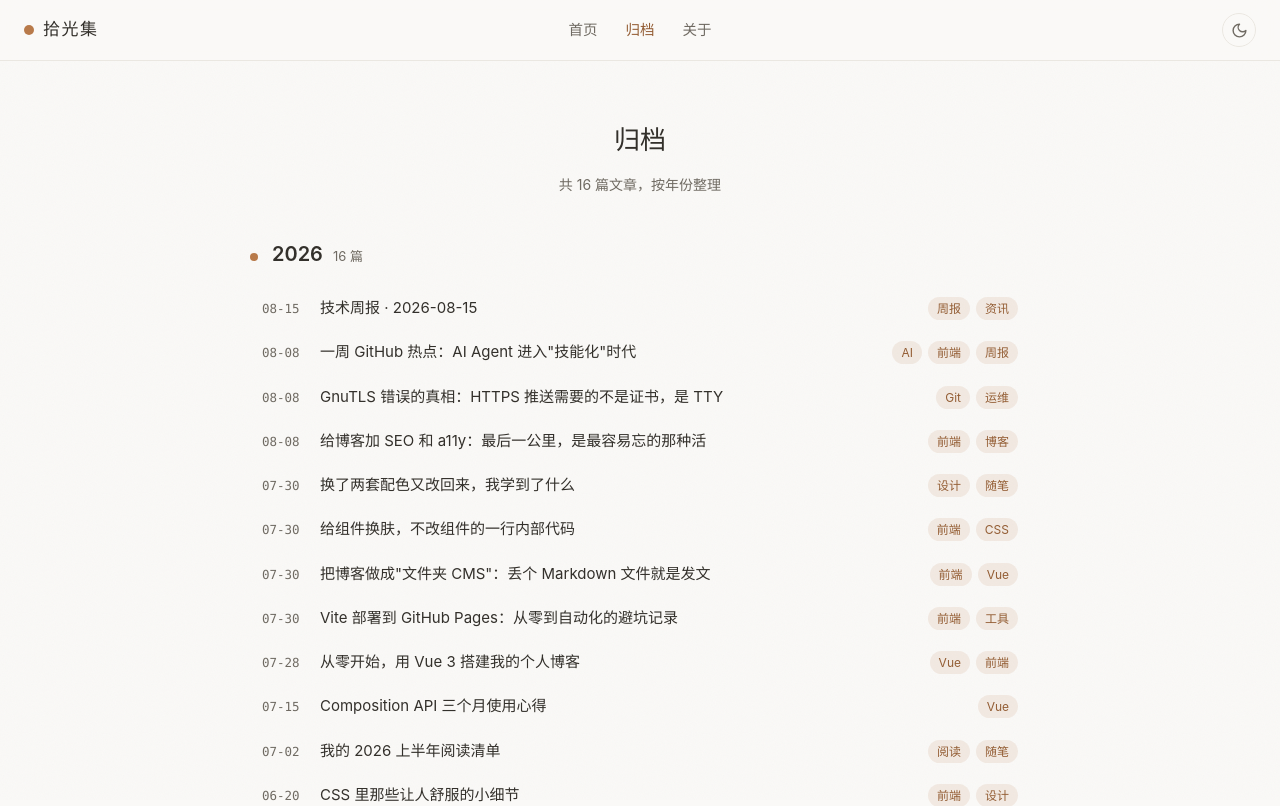
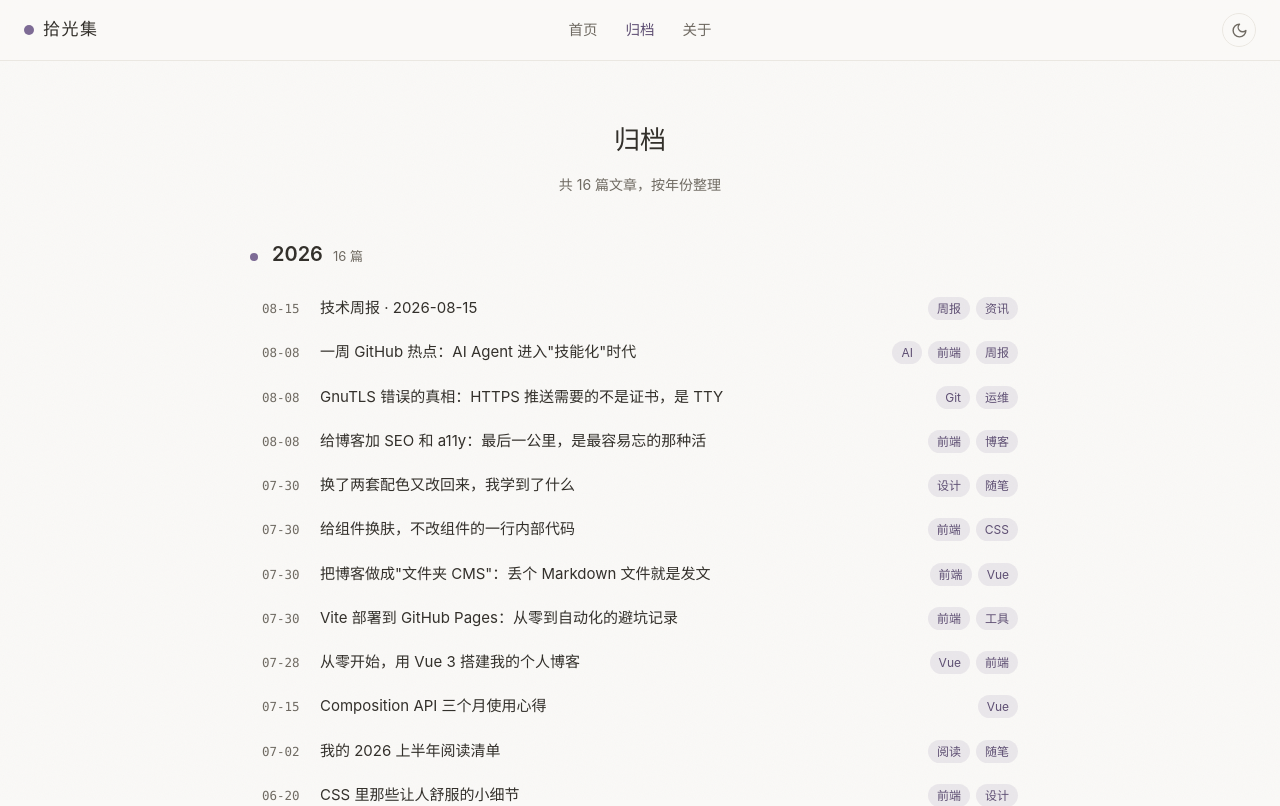
Before and after one commit to yes-we-coding/shiguangji, a Vue app: page /#/archive in a window 1280 px wide. Shown: the top 806 px of the page. Built offline with nearby package versions, Linux system fonts and the light colour scheme.

Commit message:
style: accent 由焦糖橙 改为 暮山紫
浅色：#7d6b95 / #5e4f73 / rgba(125,107,149,*)
深色：#b4a3cc / #cbb9e0 / rgba(180,163,204,*)
背景/文字/边框保留暖纸白暖黑基调。

```diff
--- a/src/style.css
+++ b/src/style.css
@@ -1,15 +1,15 @@
-/* ————— 配色：暖纸白 + 焦糖橙（低饱和、护眼） ————— */
+/* ————— 配色：暖纸白 + 暮山紫（低饱和、护眼） ————— */
 :root {
   --bg: #faf9f7;
   --surface: #ffffff;
   --text: #33302b;
   --text-muted: #6f6a62;
-  --accent: #b87a4a;
-  --accent-deep: #935d34;
-  --accent-soft: rgba(184, 122, 74, 0.12);
+  --accent: #7d6b95;
+  --accent-deep: #5e4f73;
+  --accent-soft: rgba(125, 107, 149, 0.12);
   --border: #eae7e1;
   --shadow: 0 6px 20px rgba(66, 60, 50, 0.07);
-  --glow: rgba(184, 122, 74, 0.14);
+  --glow: rgba(125, 107, 149, 0.14);
 
   --sans: -apple-system, BlinkMacSystemFont, 'Segoe UI', 'PingFang SC',
     'Hiragino Sans GB', 'Microsoft YaHei', sans-serif;
@@ -24,18 +24,18 @@
   -moz-osx-font-smoothing: grayscale;
 }
 
-/* ————— 深色主题：暖黑 + 浅焦糖 ————— */
+/* ————— 深色主题：暖黑 + 浅紫 ————— */
 [data-theme='dark'] {
   --bg: #1c1b19;
   --surface: #262422;
   --text: #e6e3dd;
   --text-muted: #9b968d;
-  --accent: #d9a578;
-  --accent-deep: #ebc09b;
-  --accent-soft: rgba(217, 165, 120, 0.14);
+  --accent: #b4a3cc;
+  --accent-deep: #cbb9e0;
+  --accent-soft: rgba(180, 163, 204, 0.14);
   --border: #35322e;
   --shadow: 0 6px 20px rgba(0, 0, 0, 0.35);
-  --glow: rgba(217, 165, 120, 0.1);
+  --glow: rgba(180, 163, 204, 0.1);
 }
 
 * {
```
